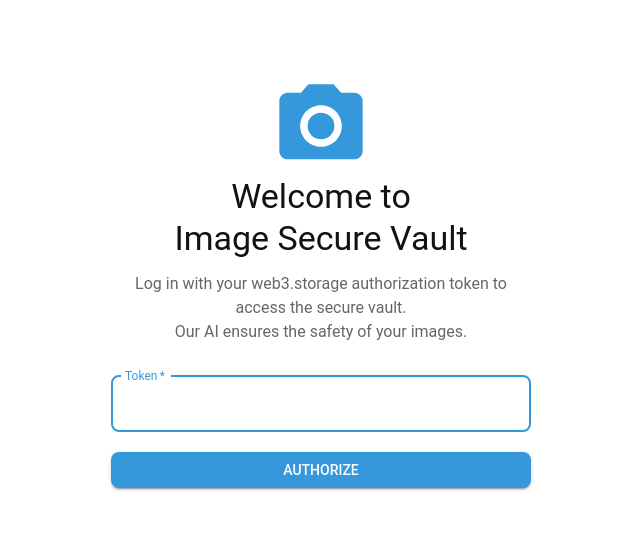
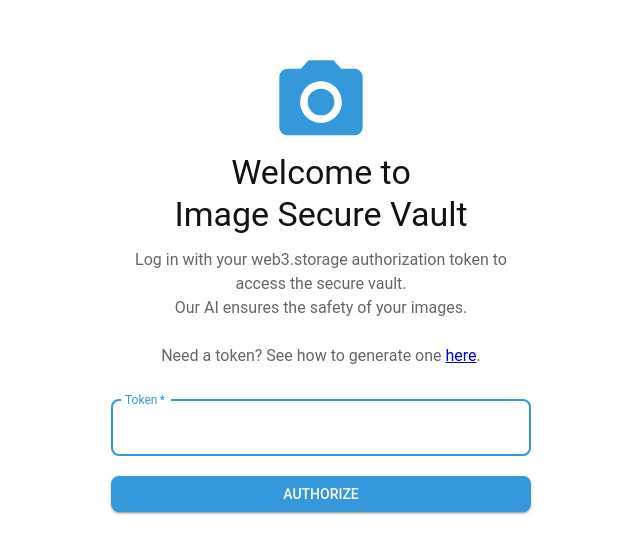
Before and after one commit to vitaliinnest/image-secure-vault, a React (Vite) app: page /home in a window 1280 px wide. Shown: the part 118-672 px from the top of the page, without its empty margins (319-959 px from the left). Built offline with nearby package versions, Linux system fonts and the light colour scheme.

Commit message:
added loader and web3.storage link

```diff
--- a/src/components/AuthorizationPage.tsx
+++ b/src/components/AuthorizationPage.tsx
@@ -1,16 +1,16 @@
 import React, { useState } from 'react';
 import { useNavigate } from 'react-router-dom';
-import { Typography, TextField, Button, Container, Box } from '@mui/material';
+import { Typography, TextField, Button, Container, Box, CircularProgress } from '@mui/material';
 import { validateToken } from '../services/storage';
 import { TOKEN_STORAGE_KEY } from '../services/auth';
 import CameraAltIcon from "@mui/icons-material/CameraAlt";
 import { useLocalStorage } from 'usehooks-ts';
 
 const AuthorizationPage = () => {
-  // eslint-disable-next-line @typescript-eslint/no-unused-vars
   const [token, setToken] = useLocalStorage<string | undefined>(TOKEN_STORAGE_KEY, undefined);
   const [invalidToken, setInvalidToken] = useState(false);
   const [tokenValue, setTokenValue] = useState('');
+  const [loading, setLoading] = useState(false); // Added loading state
   const navigate = useNavigate();
 
   const handleAuthorization = async () => {
@@ -19,7 +19,12 @@
       return;
     }
 
+    setLoading(true); // Set loading to true when starting authorization
+
     const isValid = await validateToken(tokenValue);
+
+    setLoading(false); // Set loading to false after authorization completes
+
     if (isValid) {
       setToken(tokenValue);
       console.log('Token saved. Navigating to /home');
@@ -29,8 +34,7 @@
     }
   };
 
-  // eslint-disable-next-line @typescript-eslint/no-explicit-any
-  const handleTokenChange = (event: any) => {
+  const handleTokenChange = (event) => {
     setTokenValue(event.target.value);
     setInvalidToken(false);
   };
@@ -54,6 +58,15 @@
         <Typography variant="body1" align="center" color="textSecondary" paragraph>
           Log in with your web3.storage authorization token to access the secure vault.
           <br/>Our AI ensures the safety of your images.
+          <br/><br/>
+          Need a token? See how to generate one{' '}
+          <a
+            href="https://web3.storage/docs/how-tos/generate-api-token/"
+            target="_blank"
+            rel="noopener noreferrer"
+          >
+            here
+          </a>.
         </Typography>
 
         <TextField
@@ -77,13 +90,13 @@
           color="primary"
           onClick={handleAuthorization}
           sx={{ mt: 3 }}
+          disabled={loading} // Disable the button when loading
         >
-          Authorize
+          {loading ? <CircularProgress size={24} /> : 'Authorize'}
         </Button>
       </Box>
     </Container>
   );
-
 };
 
 export default AuthorizationPage;
--- a/src/components/HomePage.tsx
+++ b/src/components/HomePage.tsx
@@ -2,7 +2,6 @@
 import { Link } from "react-router-dom";
 import { Typography, Button, Container, Box } from "@mui/material";
 
-// todo: add web3.storage <a> link
 const HomePage = () => {
   return (
     <Container component="main" maxWidth="md">
```
